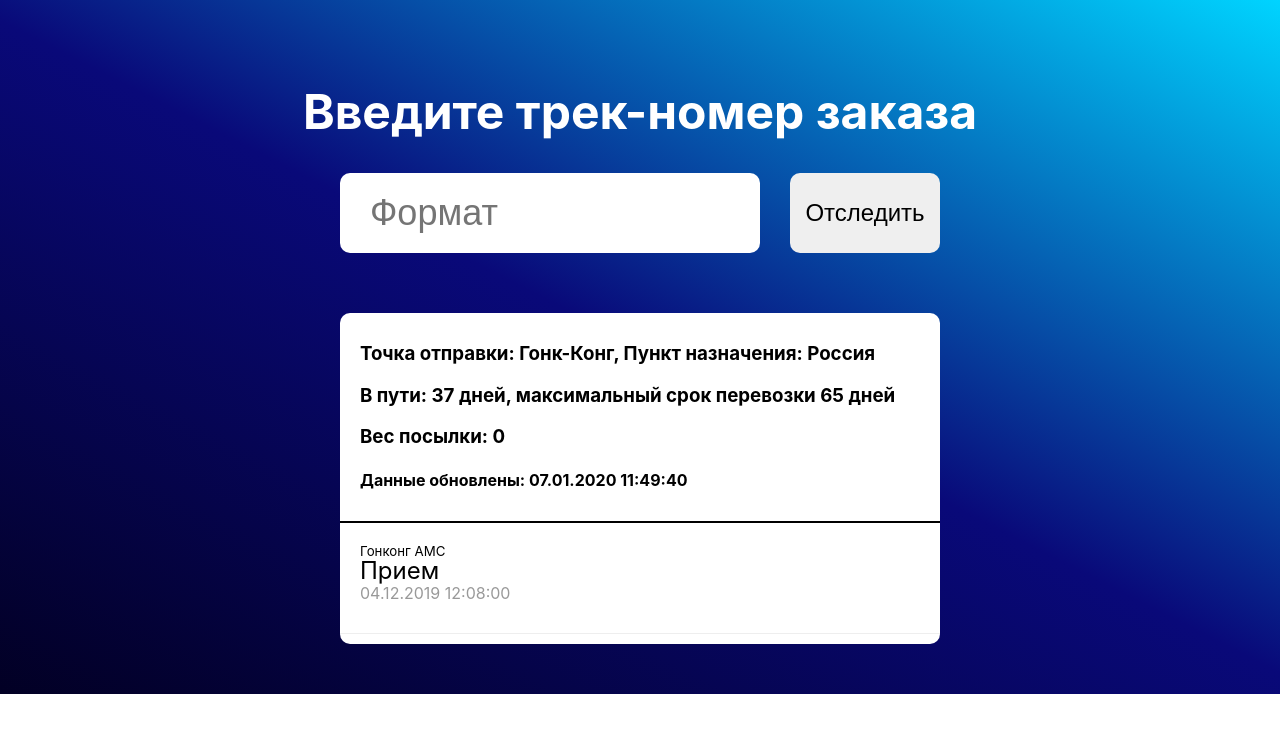
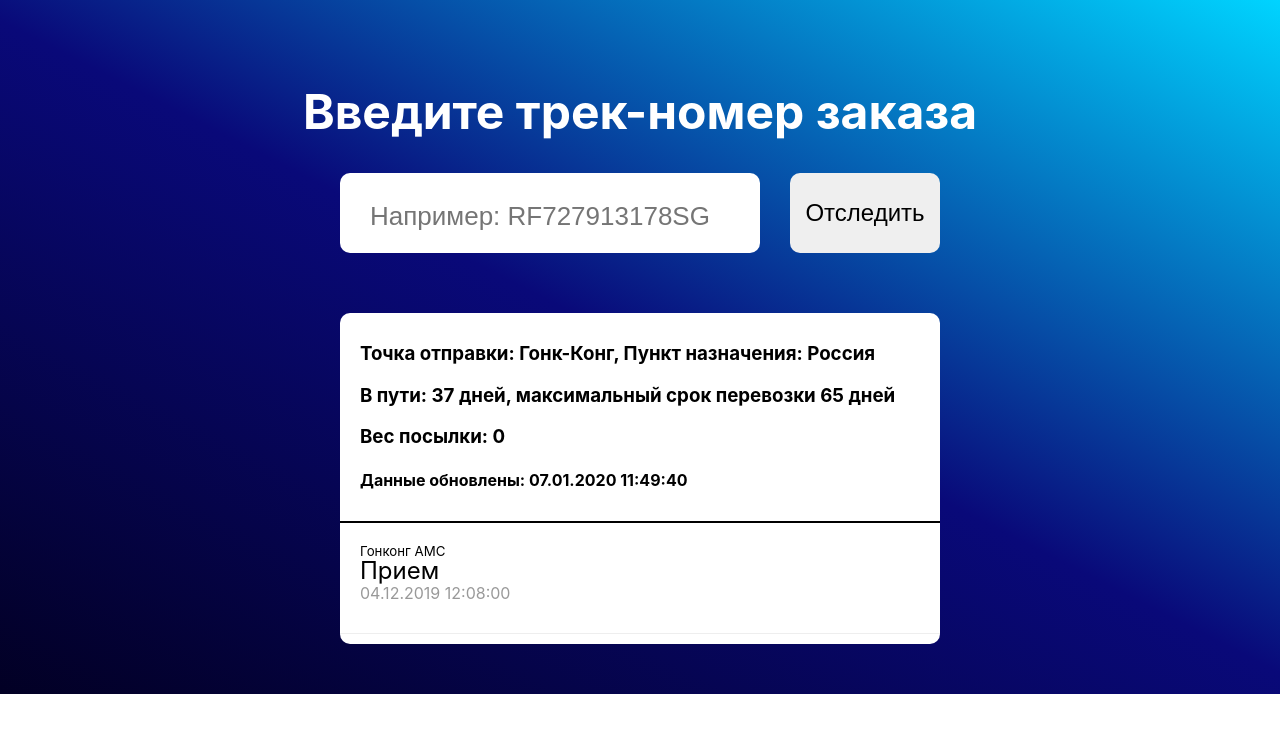
Before and after one commit to StepanSnigur/PostTrack, a React (Create React App) app: page / in a window 1280 px wide. Shown: the top 732 px of the page. Built offline with nearby package versions, Linux system fonts and the light colour scheme.

Commit message:
Change placeholder

```diff
--- a/src/components/TrackCodeInput.tsx
+++ b/src/components/TrackCodeInput.tsx
@@ -18,6 +18,10 @@ const TrackInput = styled.input`
     border: none;
     padding: 10px 30px;
     font-size: 36px;
+
+    &::placeholder {
+        font-size: 26px;
+    }
 `
 const TrackInputButton = styled.button`
     display: block;
@@ -75,7 +79,7 @@ const TrackCodeInput: React.FC<ITrackCodeInput> = (props) => {
             <TrackInput
                 value={trackInputValue}
                 onChange={handleChange}
-                placeholder="Формат"
+                placeholder="Например: RF727913178SG"
             />
             <TrackInputButton>Отследить</TrackInputButton>
         </TrackInputWrapper>
```
